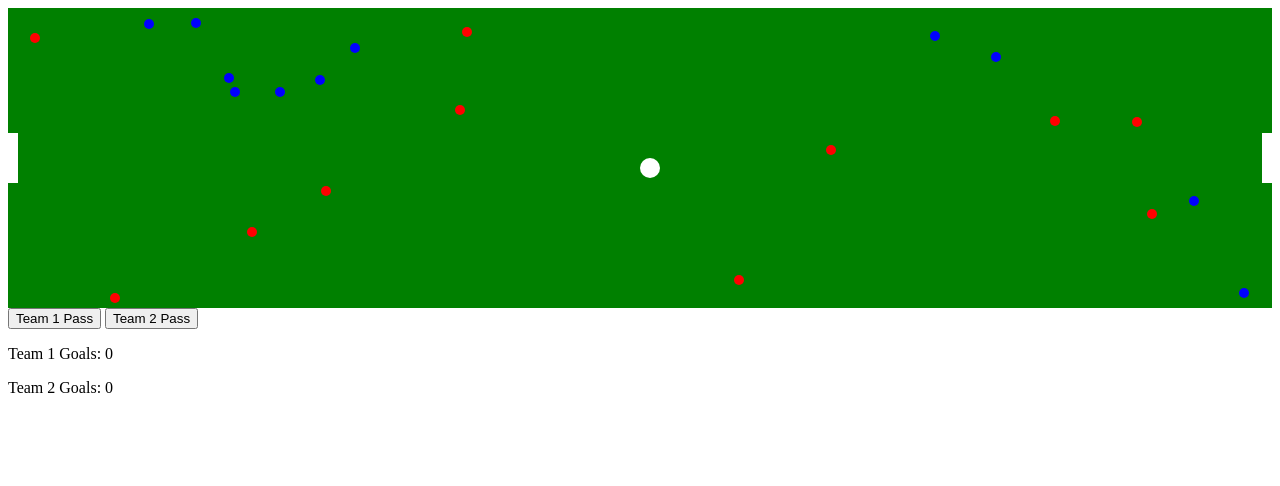
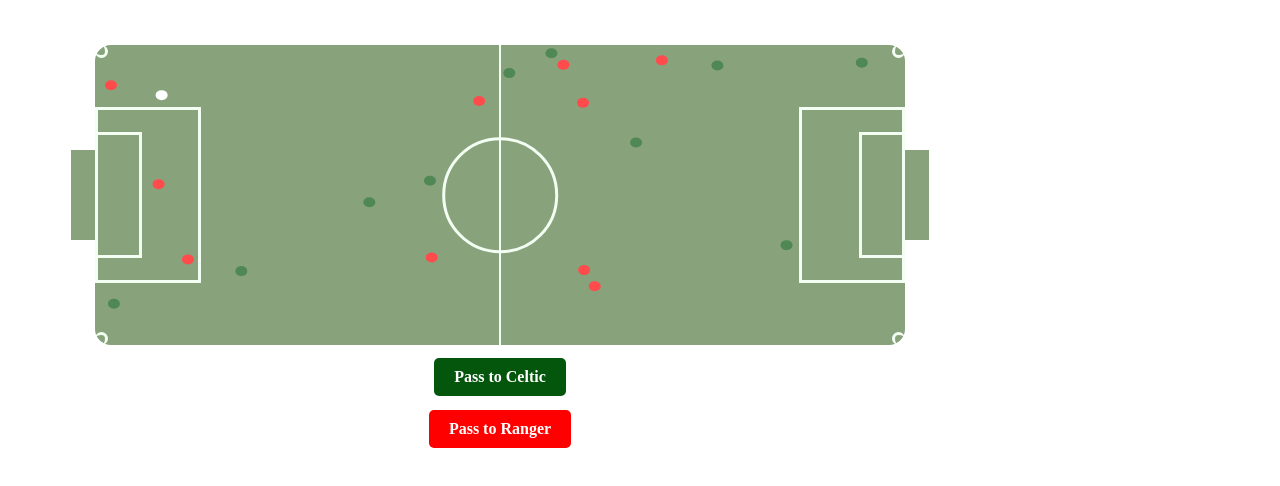
Before and after one commit to Don-Dominic/temp, a plain HTML site: page index.html in a window 1280 px wide. Drawn offline with Linux system fonts and the light colour scheme.

Commit message:
Update index.html

```diff
--- a/index.html
+++ b/index.html
@@ -1,122 +1,297 @@
 <!DOCTYPE html>
 <html lang="en">
+
 <head>
     <meta charset="UTF-8">
     <meta name="viewport" content="width=device-width, initial-scale=1.0">
-    <title>Simple Football Game</title>
+    <title>Football Field</title>
     <style>
-        #field {
+        body {
+            margin: 0;
+            display: flex;
+            max-width: 1000px;
+            justify-content: center;
+            align-items: center;
+        }
+
+        .stack-panel {
+            width: 90%;
+            display: flex;
+
+            flex-direction: column;
+            align-items: center;
+            justify-content: center;
+        }
+
+
+        .field-container {
+
+            margin-top: 05%;
+            height: 300px;
+            width: 90%;
+            position: center;
+
+        }
+
+        .field {
+
+            height: 100%;
             width: 100%;
-            height: 300px;
-            background-color: green;
+            background-color: #567d46;
+            opacity: 0.7;
+            border-radius: 16px;
             position: relative;
         }
-        .player {
+
+
+
+        .midline {
+            height: 100%;
+            width: 2px;
+            background-color: #efe;
+            position: absolute;
+            left: 50%;
+            transform: translateX(-50%);
+        }
+
+        .center-circle {
+            height: 109.6px;
+            width: 109.6px;
+            border: 3px solid #efe;
+            border-radius: 50%;
+            background-color: transparent;
+            position: absolute;
+            top: 50%;
+            left: 50%;
+            transform: translate(-50%, -50%);
+        }
+
+        .penalty-box {
+            height: 170px;
+            width: 100px;
+            border: 3px solid #efe;
+            background-color: transparent;
+            position: absolute;
+            top: 50%;
+            transform: translateY(-50%);
+        }
+
+        .penalty-box.left {
+            left: 0;
+        }
+
+        .penalty-box.right {
+            right: 0;
+        }
+
+
+
+
+
+        .goal {
+            height: 30%;
+            width: 5%;
+            background-color: #567d46;
+            position: absolute;
+            top: 50%;
+            transform: translateY(-50%);
+        }
+
+        .goal.left {
+            left: -3%;
+        }
+
+        .goal.right {
+            right: -3%;
+            ;
+        }
+
+
+
+
+
+
+        .goal-area {
+            height: 40%;
+            width: 5%;
+            border: 3px solid #efe;
+            background-color: transparent;
+            position: absolute;
+            top: 50%;
+            transform: translateY(-50%);
+        }
+
+        .goal-area.left {
+            left: 0;
+        }
+
+        .goal-area.right {
+            right: 0;
+        }
+
+        .corner-arc {
+            height: 10px;
             width: 10px;
-            height: 10px;
+            border: 3px solid #efe;
+            border-radius: 70%;
+            background-color: transparent;
+            position: absolute;
+        }
+
+        .corner-arc.tl {
+            top: 0;
+            left: 0;
+            border-top: none;
+            border-left: none;
+        }
+
+        .corner-arc.tr {
+            top: 0;
+            right: 0;
+            border-top: none;
+            border-right: none;
+        }
+
+        .corner-arc.bl {
+            bottom: 0;
+            left: 0;
+            border-bottom: none;
+            border-left: none;
+        }
+
+        .corner-arc.br {
+            bottom: 0;
+            right: 0;
+            border-bottom: none;
+            border-right: none;
+        }
+
+        button {
+            background-color: #4CAF50;
+            /* Green */
+            border: none;
+            color: white;
+            padding: 15px 32px;
+            text-align: center;
+            text-decoration: none;
+            display: inline-block;
+            font-size: 16px;
+            margin-top: 20px;
+            border-radius: 8px;
+        }
+
+        .container {
+            position: relative;
+            width: 99%;
+            height: 97%;
+            border: 0px solid black;
+        }
+
+        .ball {
             position: absolute;
             border-radius: 50%;
+            width: 12px;
+            height: 10px;
         }
-        .team1 {
-            background-color: blue;
-        }
-        .team2 {
+
+        .red {
             background-color: red;
         }
-        .ball {
-            width: 20px;
-            height: 20px;
+
+        .green {
+            background-color: #05560D;
+        }
+
+        .white {
             background-color: white;
-            position: absolute;
-            border-radius: 50%;
         }
-        .goalpost {
-            width: 10px;
-            height: 50px;
-            background-color: white;
-            position: absolute;
+
+        .button1 {
+            display: inline-block;
+            padding: 10px 20px;
+            background-color: #05560D;
+            color: #fff;
+            text-decoration: none;
+            border-radius: 5px;
+            font-size: 16px;
+            font-weight: bold;
+            margin-top: 10%;
+        }
+
+        .button2 {
+            display: inline-block;
+            padding: 10px 20px;
+            background-color: red;
+            color: #fff;
+            text-decoration: none;
+            border-radius: 5px;
+            font-size: 16px;
+            font-weight: bold;
+            margin-top: 10%;
         }
     </style>
 </head>
+
 <body>
-    <div id="field">
-        <div class="goalpost" style="left: 0; top: 125px;"></div>
-        <div class="goalpost" style="right: 0; top: 125px;"></div>
-        <div class="ball" id="ball" style="left: 50%; top: 50%;"></div>
+    <div class="stack-panel">
+        <div class="field-container">
+            <div class="field">
+                <div class="midline"></div>
+                <div class="center-circle"></div>
+                <div class="penalty-box left"></div>
+                <div class="penalty-box right"></div>
+                <div class="goal left"></div>
+                <div class="goal right"></div>
+                <div class="goal-area left"></div>
+                <div class="goal-area right"></div>
+                <div class="corner-arc tl"></div>
+                <div class="corner-arc tr"></div>
+                <div class="corner-arc bl"></div>
+                <div class="corner-arc br"></div>
+                <div class="container" id="container"></div>
+            </div>
+        </div>
+        <div>
+            <a href="https://fundraise.cancerresearchuk.org/page/ddominic" class="button1"> Pass to Celtic</a>
+        </div>
+        <div>
+            <a href="https://fundraise.cancerresearchuk.org/page/ddominic" class="button2">Pass to Ranger</a>
+        </div>
     </div>
-    <button onclick="passBall(1)">Team 1 Pass</button>
-    <button onclick="passBall(2)">Team 2 Pass</button>
-    <p>Team 1 Goals: <span id="team1Goals">0</span></p>
-    <p>Team 2 Goals: <span id="team2Goals">0</span></p>
 
     <script>
-        const field = document.getElementById('field');
-        const ball = document.getElementById('ball');
-        const team1Goals = document.getElementById('team1Goals');
-        const team2Goals = document.getElementById('team2Goals');
-
-
-        function createPlayer(team, x, y) {
-            const player = document.createElement('div');
-            player.classList.add('player');
-            player.classList.add(`team${team}`);
-            player.style.left = `${x}px`;
-            player.style.top = `${y}px`;
-            field.appendChild(player);
-            return player;
+        function createBalls(color, count) {
+            for (let i = 0; i < count; i++) {
+                const ball = document.createElement('div');
+                ball.classList.add('ball', color);
+                document.getElementById('container').appendChild(ball);
+            }
         }
 
-        function createPlayers() {
-    const players = [];
-    for (let i = 0; i < 11; i++) {
-        players.push(createPlayer(1, Math.random() * field.clientWidth, Math.random() * field.clientHeight));
-        players.push(createPlayer(2, Math.random() * field.clientWidth, Math.random() * field.clientHeight));
-    }
-    return players;
-}
+        createBalls('red', 10);
+        createBalls('green', 10);
+        createBalls('white', 1);
 
-        function movePlayers(players) {
-            players.forEach(player => {
-                const dx = (Math.random() * 2 - 1) * 5;
-                const dy = (Math.random() * 2 - 1) * 5;
-                const x = parseFloat(player.style.left) + dx;
-                const y = parseFloat(player.style.top) + dy;
-                player.style.left = `${Math.min(Math.max(x, 0), field.clientWidth - 10)}px`;
-                player.style.top = `${Math.min(Math.max(y, 0), field.clientHeight - 10)}px`;
+        function getRandomArbitrary(min, max) {
+            return Math.random() * (max - min) + min;
+        }
+
+        function moveBalls() {
+            const container = document.getElementById('container');
+            const balls = container.querySelectorAll('.ball');
+            const containerWidth = container.clientWidth;
+            const containerHeight = container.clientHeight;
+            const ballSize = 15;
+
+            balls.forEach(ball => {
+                const x = getRandomArbitrary(0, containerWidth - ballSize);
+                const y = getRandomArbitrary(0, containerHeight - ballSize);
+                ball.style.transform = `translate(${x}px, ${y}px)`;
             });
         }
 
-
-        let team1Passes = 0;
-let team2Passes = 0;
-
-function passBall(team) {
-    const ballX = parseFloat(ball.style.left);
-    const ballY = parseFloat(ball.style.top);
-    const goalpostY = 125;
-    const goalpostHeight = 50;
-    const players = document.querySelectorAll(`.team${team}`);
-    const targetPlayer = players[Math.floor(Math.random() * players.length)];
-    ball.style.left = targetPlayer.style.left;
-    ball.style.top = targetPlayer.style.top;
-
-    if (team === 1) {
-        team1Passes++;
-        if (team1Passes === 5) {
-            team1Goals.textContent = parseInt(team1Goals.textContent) + 1;
-            team1Passes = 0;
-        }
-    } else if (team === 2) {
-        team2Passes++;
-        if (team2Passes === 5) {
-            team2Goals.textContent = parseInt(team2Goals.textContent) + 1;
-            team2Passes = 0;
-        }
-    }
-}
-
-        const players = createPlayers();
-        setInterval(() => movePlayers(players), 100);
+        setInterval(moveBalls, 1000);
     </script>
 </body>
+
 </html>
```
